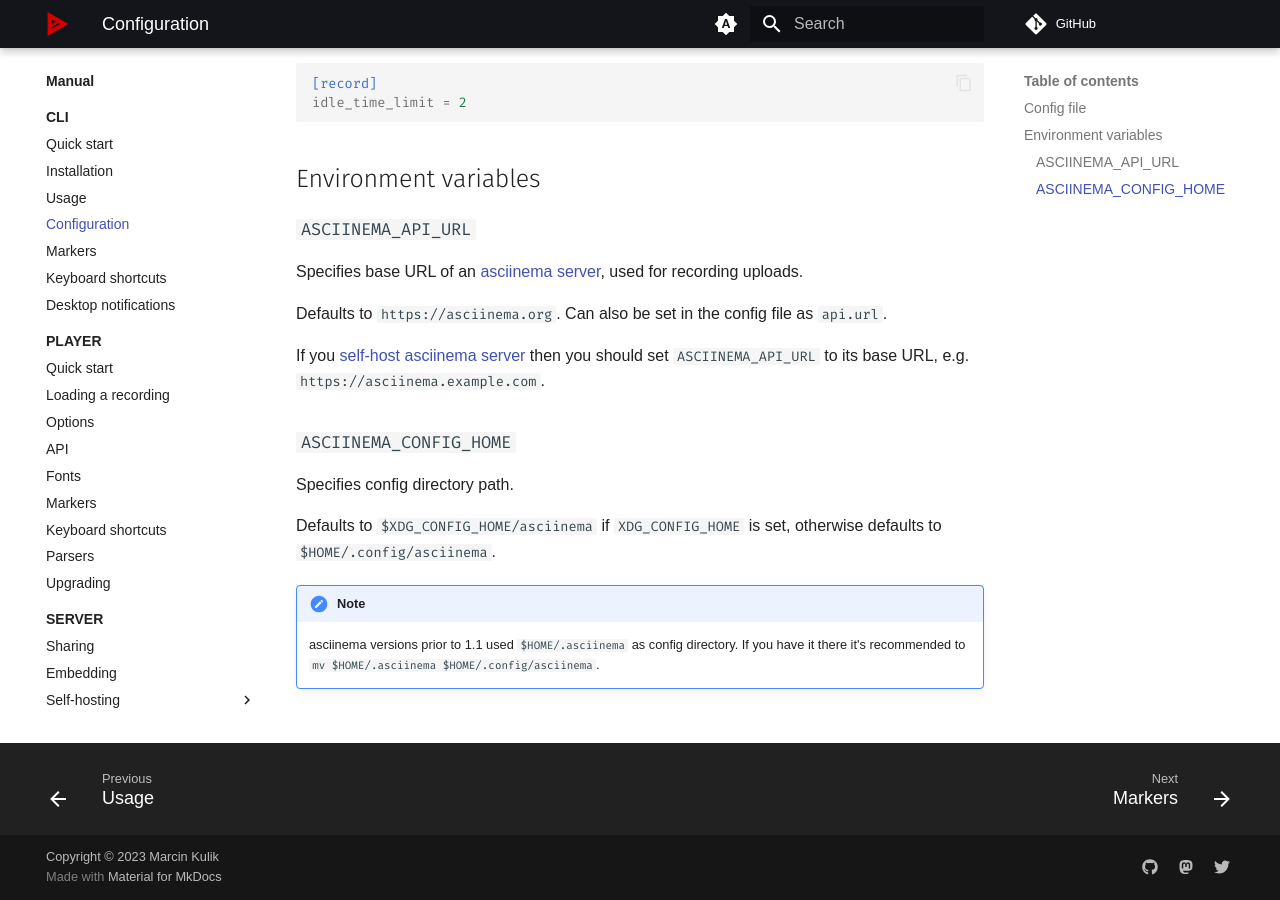
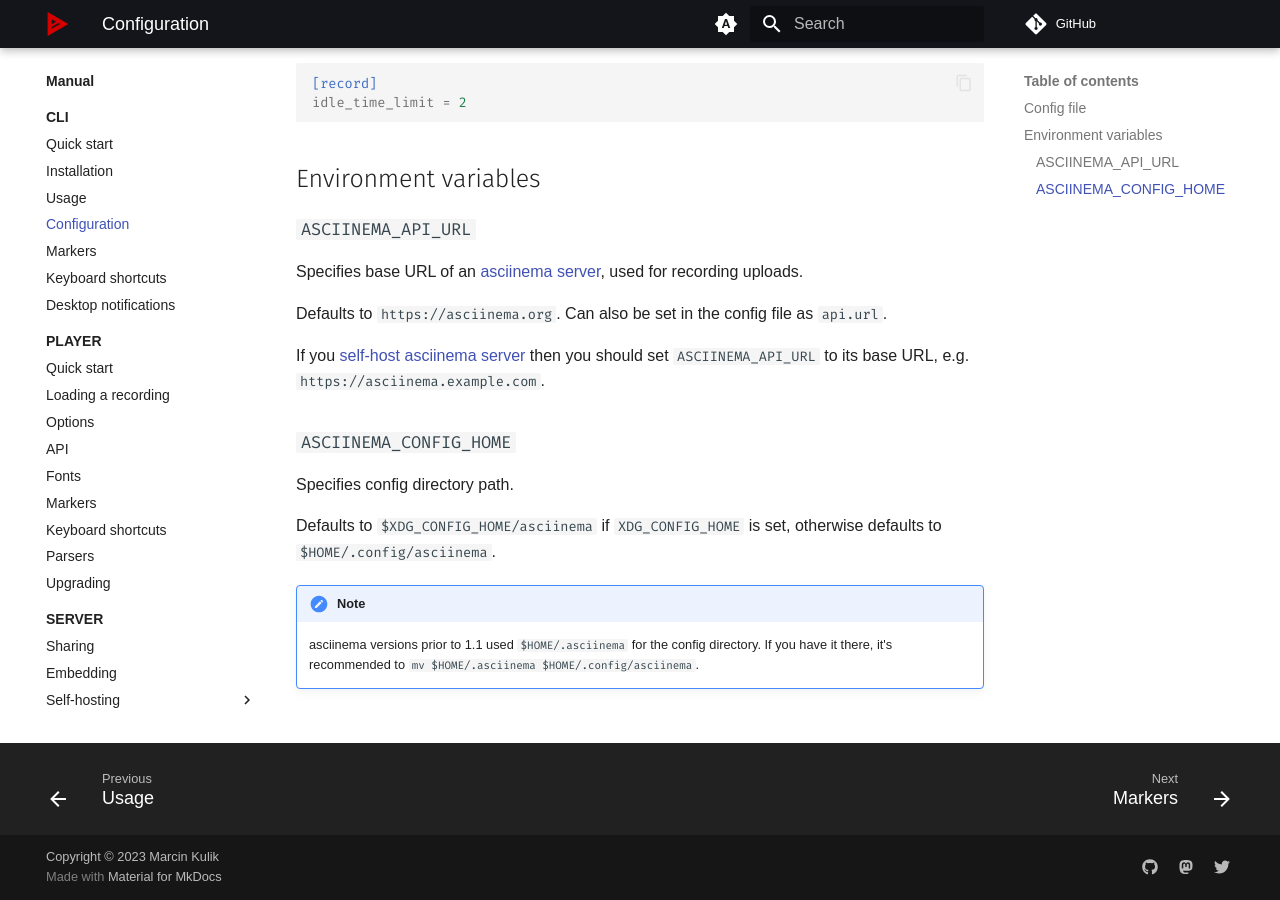
Before and after one commit to ofek/asciinema.github.io, an MkDocs documentation site: the page built from docs/manual/cli/configuration.md, in a window 1280 px wide and 900 px high, scrolled down 1788 px. Built offline with MkDocs 1.6.1 and Material for MkDocs 9.7.7, drawn with Linux system fonts in a browser that asks for light colours; some web fonts are replaced; comment, search, counter and statistics services are not loaded.

Commit message:
Update CLI configuration

```diff
--- a/docs/manual/cli/configuration.md
+++ b/docs/manual/cli/configuration.md
@@ -111,6 +111,6 @@
 
 !!! note
 
-    asciinema versions prior to 1.1 used `$HOME/.asciinema` as config directory.
-    If you have it there it's recommended to `mv $HOME/.asciinema
+    asciinema versions prior to 1.1 used `$HOME/.asciinema` for the config
+    directory. If you have it there, it's recommended to `mv $HOME/.asciinema
     $HOME/.config/asciinema`.
```
